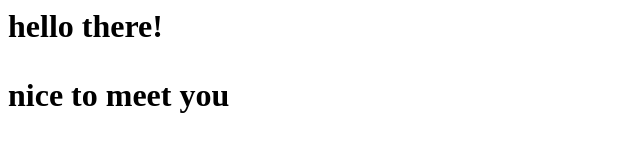
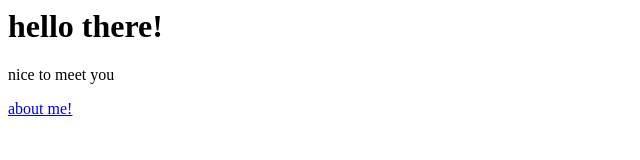
Before and after one commit to Tanzimk/firstwebsite, a plain HTML site: page index.html in a window 1280 px wide. Shown: the whole page, without its empty margins (0-640 px from the left). Drawn offline with Linux system fonts and the light colour scheme.

Commit message:
created about page

```diff
--- a/index.html
+++ b/index.html
@@ -1,2 +1,3 @@
-<h1>hello there! <h1>
-  <p>nice to meet you<p>
+<h1>hello there! </h1>
+  <p>nice to meet you</p>
+    <a href="about.html">about me!</a>
```
Also changed, not shown: about.html (added, +2 -0 lines).
